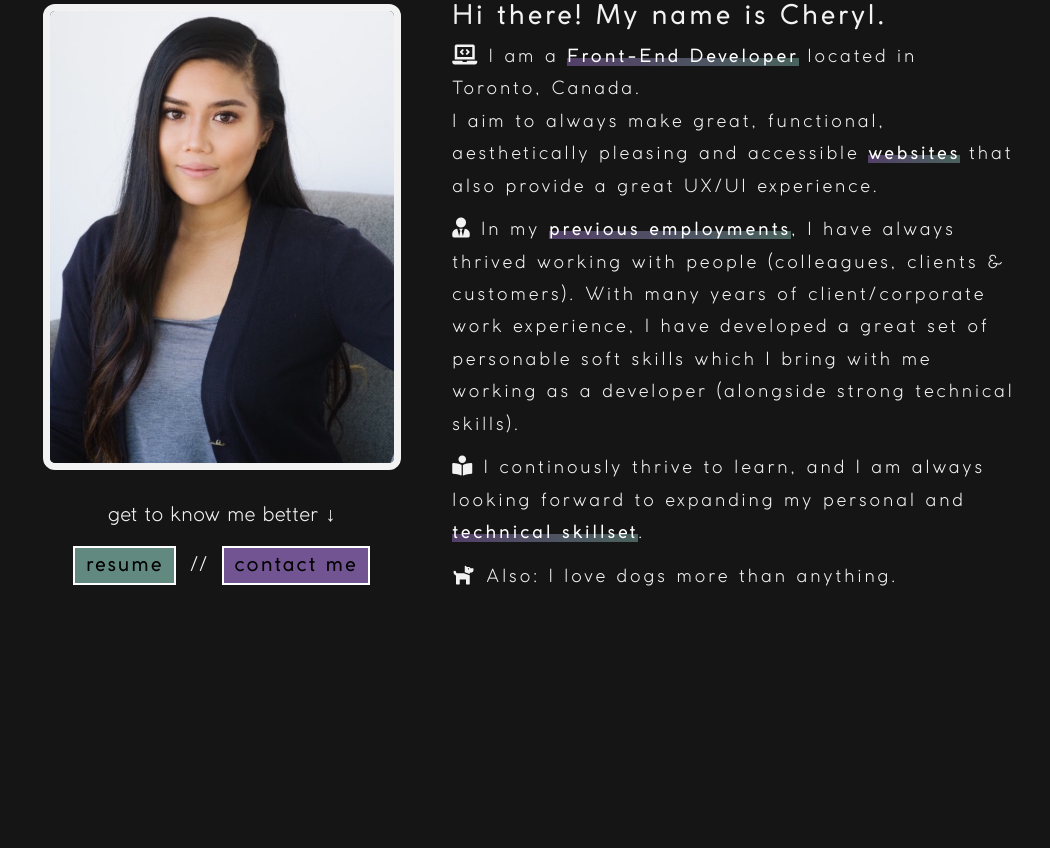
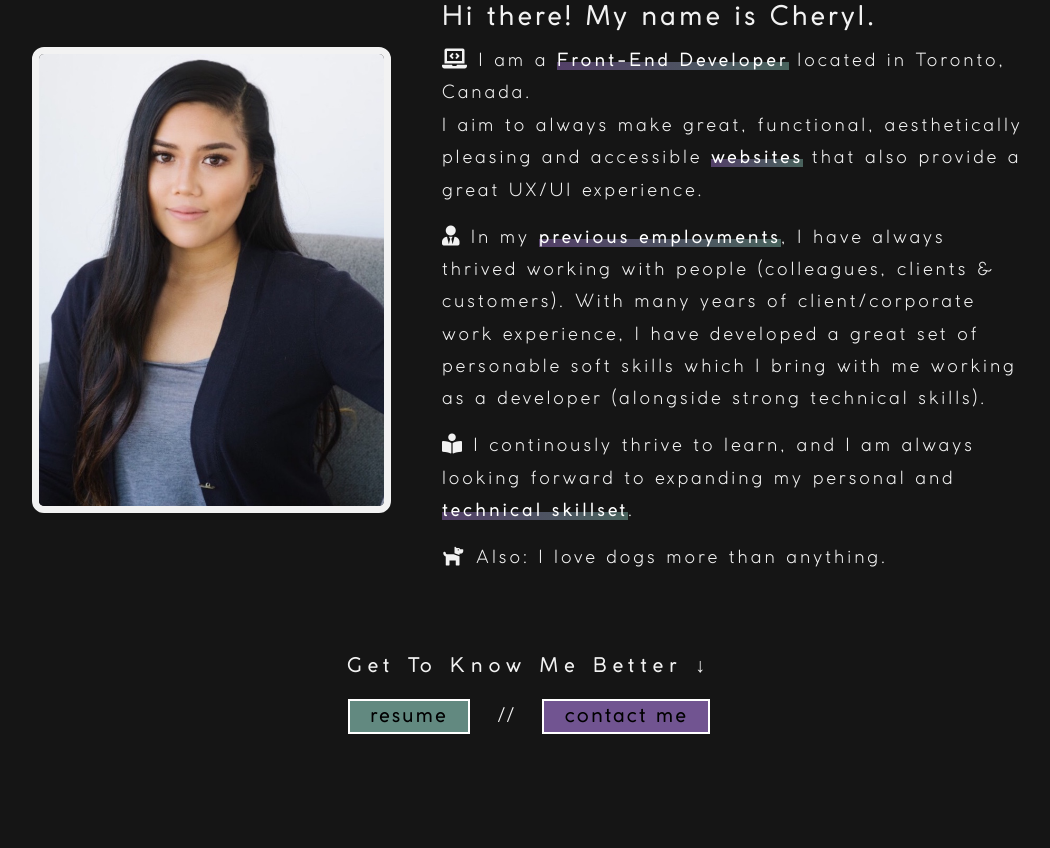
Before and after one commit to leungcheryl/portfolio, a plain HTML site: page index.html in a window 1280 px wide. Shown: the part 1285-2133 px from the top of the page, without its empty margins (111-1161 px from the left). Drawn offline with nearby package versions, Linux system fonts and the light colour scheme; some packages are replaced by stand-ins of ours; a script that the page names is missing.

Commit message:
fixed further btn styling

```diff
--- a/index.html
+++ b/index.html
@@ -103,11 +103,6 @@
           <div class="about-me">
             <div class="profile-pic">
               <img src="assets/profile-pic.jpg" alt="Professional Headshot Photo of Cheryl Leung">
-              <div class="resume" data-aos="fade-left" data-aos-duration="1200">
-                  <p>get to know me better &darr; </p>
-                  <a class="btn res" href="">resume</a> //
-                  <a href="#contact" class="btn cont">contact me</a>
-              </div>
             </div>
             <div class="about-description">
               <h5 class="about-intro">Hi there! My name is Cheryl.</h5>
@@ -117,7 +112,11 @@
               <p><i class="fas fa-dog" aria-hidden="true"></i> Also: I love dogs more than anything. </p>
             </div>
           </div>
-
+          <div class="resume" data-aos="fade-left" data-aos-duration="1200">
+              <p>Get To Know Me Better &darr; </p>
+              <a class="btn res" href="">resume</a> //
+              <a href="#contact" class="btn cont">contact me</a>
+          </div>
         </section>
 
         <p class="keep-scrolling">Keep scrolling to see a selection of work I have coded ; all made with love. &hearts;</p>
--- a/styles/partials/_about.scss
+++ b/styles/partials/_about.scss
@@ -25,7 +25,7 @@ main {
             flex-direction: column;
         }
         .about-description {
-            width: 55%;
+            width: 57%;
             margin-left: 5%;
             background-color: #151515;
             align-content: center;
@@ -39,15 +39,17 @@ main {
 
 .resume {
     text-align: center;
-    margin-top: 10%;
+    margin-top: 8%;
     letter-spacing: 0.5px;
-    width: 100%;
+    // width: 35%;
     p {
         margin-bottom: 30px;
+        font-family: $coco-regular;
+        letter-spacing: 6px;
     }
     a {
         border: 2px solid white;
-        padding: 2% 3%;
+        padding: 0.5% 2%;
         font-family: $coco-regular;
         letter-spacing: 2px;
         margin: 2%;
@@ -78,7 +80,7 @@ main {
 }
 
 .about-description p {
-    padding-top: 2%;
+    padding-top: 2.5%;
     line-height: 1.8;
     font-size: 0.9rem;
     i {
@@ -103,7 +105,7 @@ main {
     width: 20%;
     text-align: center;
     margin: 0 auto;
-    padding-bottom: 2%;
+    padding: 8% 0 3%;
     line-height: 0.9;
 }
 
--- a/styles/partials/_animations.scss
+++ b/styles/partials/_animations.scss
@@ -9,7 +9,7 @@
 
 @keyframes typewriter {
     from{width: 0;}
-    to{width: 80%;}
+    to{width: 75%;}
 }
 
 @keyframes blinkTextCursor {
```
Also changed, not shown: styles/style.css.
